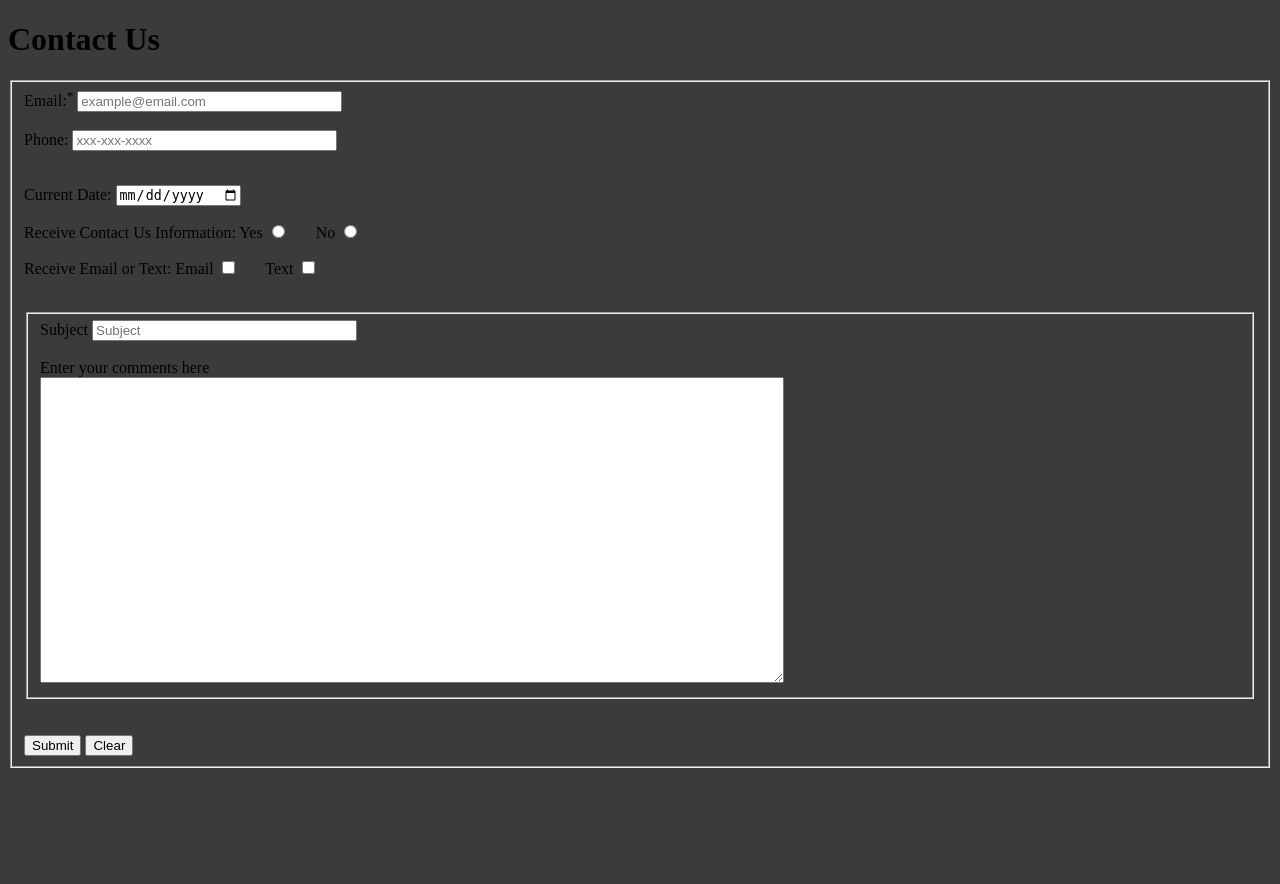
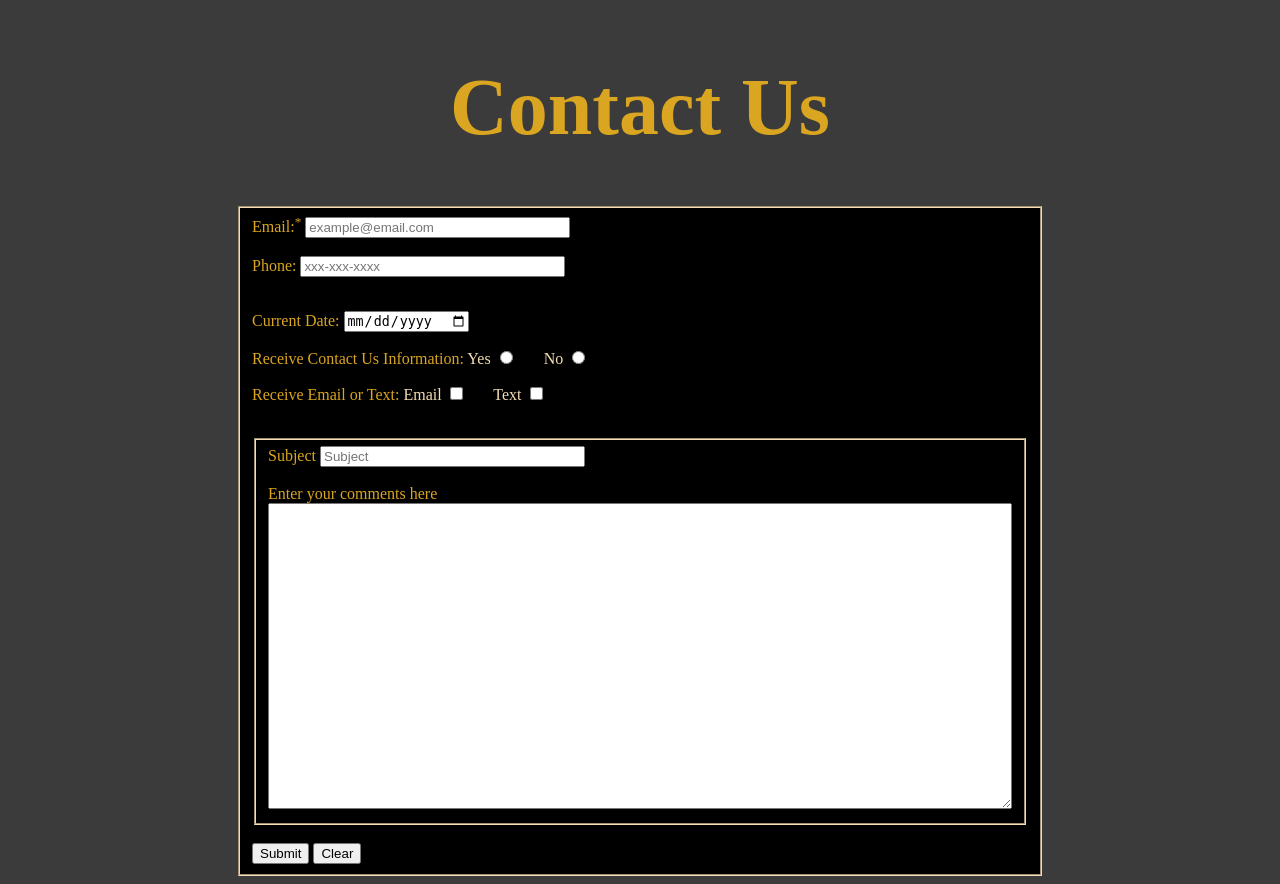
Before and after one commit to AlliVictor/Group-3_Assignment1, a PHP site: page /pages/contactus.html in a window 1280 px wide. Before the commit the page ends 768 px from the top, so only its background shows below. Run offline with PHP 8.4, Linux system fonts and the light colour scheme.

Commit message:
Made css changes to thier relative html files

```diff
--- a/style/contactus.css
+++ b/style/contactus.css
@@ -0,0 +1,48 @@
+h1
+{
+    color: goldenrod;
+    font-size: 500%;
+    font-weight: bold;
+
+    display: flex;
+    flex-direction: column;
+    align-items: center;
+    justify-content: center;
+}
+
+form
+{
+    display: flex;
+    flex-direction: column;
+    align-items: center;
+    justify-content: center;
+}
+
+#label
+{
+    color: wheat;
+}
+
+fieldset
+{
+    background-color: black;
+    border-color: wheat;
+}
+
+#inner
+{
+    color: whitesmoke;
+    display: inline-block;
+}
+
+legend
+{
+    width: auto;
+    margin-left: auto;
+    margin-right: auto;
+}
+
+label, p
+{
+    color: goldenrod;
+}
--- a/style/filminfo.css
+++ b/style/filminfo.css
@@ -5,7 +5,7 @@
     width: 100%;
 }
 
-#horizontal1
+#horizontal
 {
     display: flex;
     flex-direction: row;
--- a/style/homepage.css
+++ b/style/homepage.css
@@ -5,7 +5,7 @@
     width: 100%;
 }
 
-#horizontal1
+#horizontal
 {
     display: flex;
     flex-direction: row;
@@ -32,6 +32,7 @@ nav a
     padding: 2px 30px;
     border-radius: 50px;
     border: 2px solid wheat;
+
     display: flex;
     flex-direction: column;
     align-items: center;
@@ -43,7 +44,6 @@ header
     position: relative;
     display: flex;
     justify-content: center;
-
 }
 
 #duneLogo
```
Also changed, not shown: style/cast.css (+1 -9 lines), style/reviews.css (+1 -9 lines).
